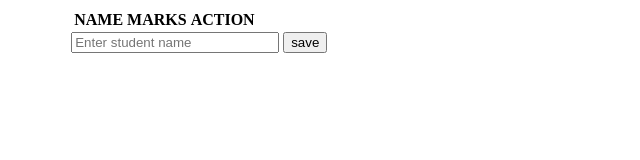
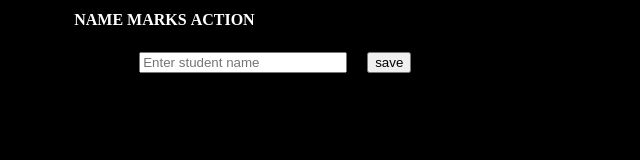
Before and after one commit to ReverseGTLT/js-new-24, a website: page index.html in a window 1280 px wide. Shown: the whole page, without its empty margins (0-640 px from the left). Drawn offline with nearby package versions, Linux system fonts and the light colour scheme; no server answers.

Commit message:
hw without gulp

```diff
--- a/index.js
+++ b/index.js
@@ -69,7 +69,7 @@ function getDefaultMarks() {
 }
 function getHtml(student) {
     return `
-    <tr id="${student.id}">
+    <tr id="${student.id}" class="student-item">
         <th>${student.name}</th>
             ${student.marks.map((mark) => `<td><input class="input-student" value=${mark}></td>`)
             .join("")}
--- a/style.css
+++ b/style.css
@@ -1,6 +1,19 @@
+body {
+    background-color: #000;
+}
 .container {
     max-width: 90%;
     margin-inline: auto;
+    background-color: black;
+}
+.table tr {
+    margin-bottom: 30px;
+}
+.form {
+    padding-top: 20px;
+    display: flex;
+    gap: 20px;
+    padding-left: 68px;
 }
 
 input:not([type="button"]) {
@@ -12,5 +25,5 @@ input:not([type="button"]) {
 }
 
 tr {
-
+    color: white;
 }
```
